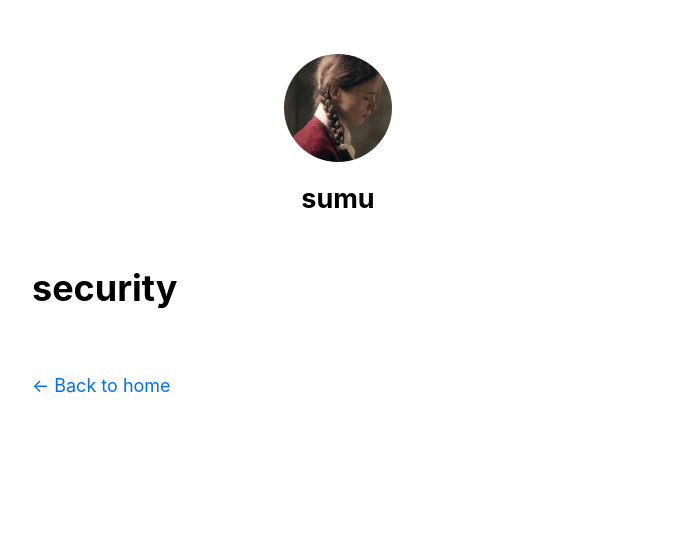
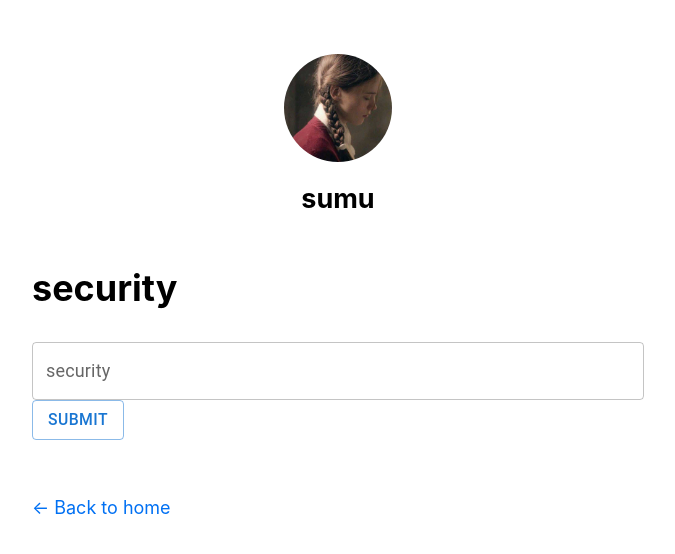
Before and after one commit to xvzhifeng/nextjs-blog, a Next.js app: page /security in a window 1280 px wide. Shown: the top 554 px of the page, without its empty margins (302-977 px from the left). Built offline with nearby package versions, Linux system fonts and the light colour scheme.

Commit message:
add security

```diff
--- a/pages/security/index.js
+++ b/pages/security/index.js
@@ -1,10 +1,36 @@
 import Layout from '../../components/layout'
+import TextField from '@mui/material/TextField';
+import Button from '@mui/material/Button';
+import React from "react";
+import { useState, useEffect } from 'react';
+import { useRouter } from 'next/router'
+import md5 from 'js-md5';
 
 export default function app() {
+
+    let router = useRouter()
+    const [data, setData] = useState("");
+
+    let handleChange = (event) => {
+        console.log(event.target.value)
+        setData(event.target.value)
+    }
+    let submit = () => {
+        let data1 = md5(data)
+        if(data1 == "2f7e4c8e09a8d34c6b3c5e8952fd8d92") {
+            localStorage.setItem("upload", data1)
+            router.push("/upload")
+        }
+    }
 
     return (
         <Layout>
             <h1>security</h1>
+            <TextField fullWidth label="security" id="password" onChange={(e) => handleChange(e)} />
+            <br />
+            <Button id="btn_submit" variant="outlined" onClick={submit}>submit</Button>
         </Layout>
+
     )
+
 }
```
